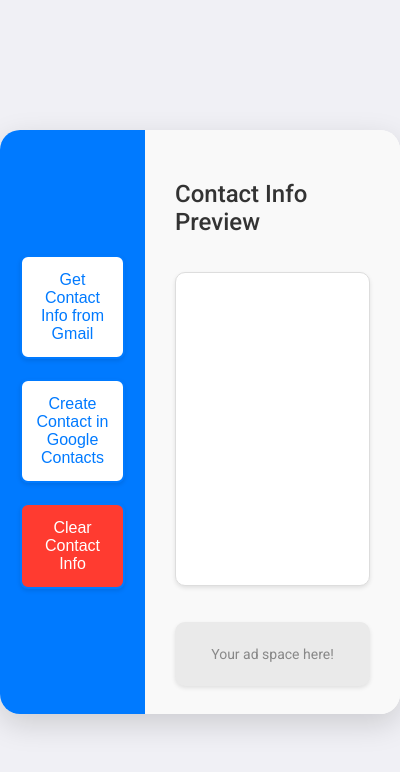
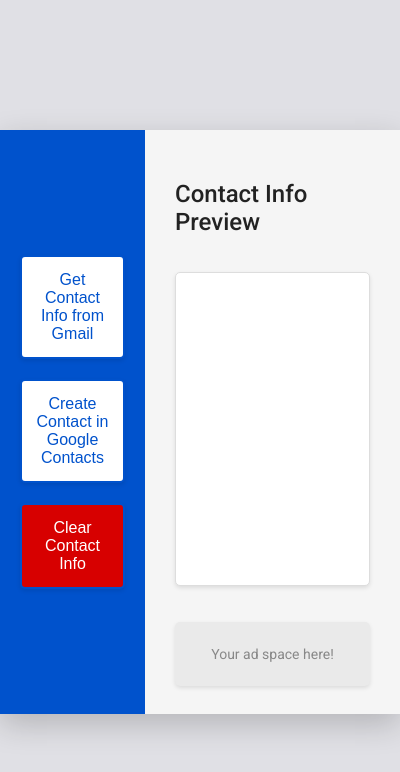
Before and after one commit to MexpressoBean/Get-Email-Contact-Chrome-Extension, a browser extension: page popup.html in a window 400 px wide. Drawn offline with Linux system fonts and the light colour scheme.

Commit message:
Change colors

```diff
--- a/styles.css
+++ b/styles.css
@@ -2,7 +2,7 @@ body {
     font-family: 'Roboto', sans-serif; /* Modern font */
     margin: 0;
     padding: 0;
-    background-color: #f0f0f5; /* Soft background color for a clean look */
+    background-color: #e0e0e5; /* Darker soft background color */
     display: flex;
     justify-content: center; /* Center the modal horizontally */
     align-items: center; /* Center the modal vertically */
@@ -14,8 +14,8 @@ body {
     height: 584px; /* Fixed height */
     width: 784px; /* Adjusted width to maximum */
     background-color: white;
-    border-radius: 20px; /* Smoother corners for a modern look */
-    box-shadow: 0 10px 30px rgba(0, 0, 0, 0.15); /* Subtle shadow for depth */
+    border: none; /* Removed rounded corners */
+    box-shadow: 0 10px 30px rgba(0, 0, 0, 0.2); /* Subtle shadow for depth */
     overflow: hidden; /* Prevent overflow */
 }
 
@@ -25,38 +25,38 @@ body {
     flex-direction: column;
     justify-content: center;
     align-items: stretch; /* Stretch buttons to full width */
-    background-color: #007aff; /* Apple-like blue for buttons */
+    background-color: #0052cc; /* Darker blue for buttons */
     padding: 20px; /* Padding for aesthetics */
 }
 
 .styled-button {
     background-color: #ffffff; /* White button background for contrast */
-    color: #007aff; /* Blue text */
-    border: 2px solid #007aff; /* Blue border */
+    color: #0052cc; /* Darker blue text */
+    border: 2px solid #0052cc; /* Darker blue border */
     padding: 14px; /* Uniform padding */
     text-align: center; /* Centered text */
     font-size: 16px; /* Font size */
     margin: 10px 0; /* Margin */
     cursor: pointer; /* Pointer cursor */
-    border-radius: 8px; /* Rounded corners */
+    border-radius: 5px; /* Slightly rounded corners */
     transition: background-color 0.3s ease, transform 0.3s ease; /* Smooth transitions */
     outline: none; /* Remove outline */
     box-shadow: 0 2px 4px rgba(0, 0, 0, 0.1); /* Soft shadow effect */
 }
 
 .styled-button:hover {
-    background-color: #007aff; /* Blue background on hover */
+    background-color: #0052cc; /* Darker blue background on hover */
     color: white; /* White text on hover */
     transform: translateY(-2px); /* Lift effect on hover */
 }
 
 .clear-button {
-    background-color: #ff3b30; /* Red background for clear button */
+    background-color: #d70000; /* Darker red background for clear button */
     color: white; /* White text */
 }
 
 .clear-button:hover {
-    background-color: #ff2b20; /* Darker red on hover */
+    background-color: #c60000; /* Darker red on hover */
 }
 
 .preview-container {
@@ -65,19 +65,19 @@ body {
     display: flex;
     flex-direction: column; /* Flex for stacked layout */
     height: 90%; /* Use full height */
-    background-color: #f9f9f9; /* Light gray background for contrast */
+    background-color: #f5f5f5; /* Light gray background for contrast */
 }
 
 h2 {
     font-weight: 500; /* Slightly bolder for titles */
-    color: #333; /* Dark text for readability */
+    color: #222; /* Darker text for readability */
     margin-bottom: 20px; /* Spacing below title */
 }
 
 .contact-info {
     background-color: #ffffff; /* White background for contact info */
     border: 1px solid #ddd; /* Light border */
-    border-radius: 10px; /* Rounded corners */
+    border-radius: 5px; /* Slightly rounded corners */
     padding: 20px; /* Increased padding */
     white-space: pre-wrap; /* Keep formatting */
     overflow: hidden; /* Prevent scroll bars */
@@ -93,6 +93,6 @@ h2 {
     color: #888; /* Gray color for ads */
     padding: 10px; /* Padding around ads */
     background-color: #eaeaea; /* Light background for advertisement area */
-    border-radius: 10px; /* Rounded corners for the ad area */
+    border-radius: 5px; /* Slightly rounded corners for the ad area */
     box-shadow: 0 2px 4px rgba(0, 0, 0, 0.1); /* Shadow effect for the ad area */
 }
```
